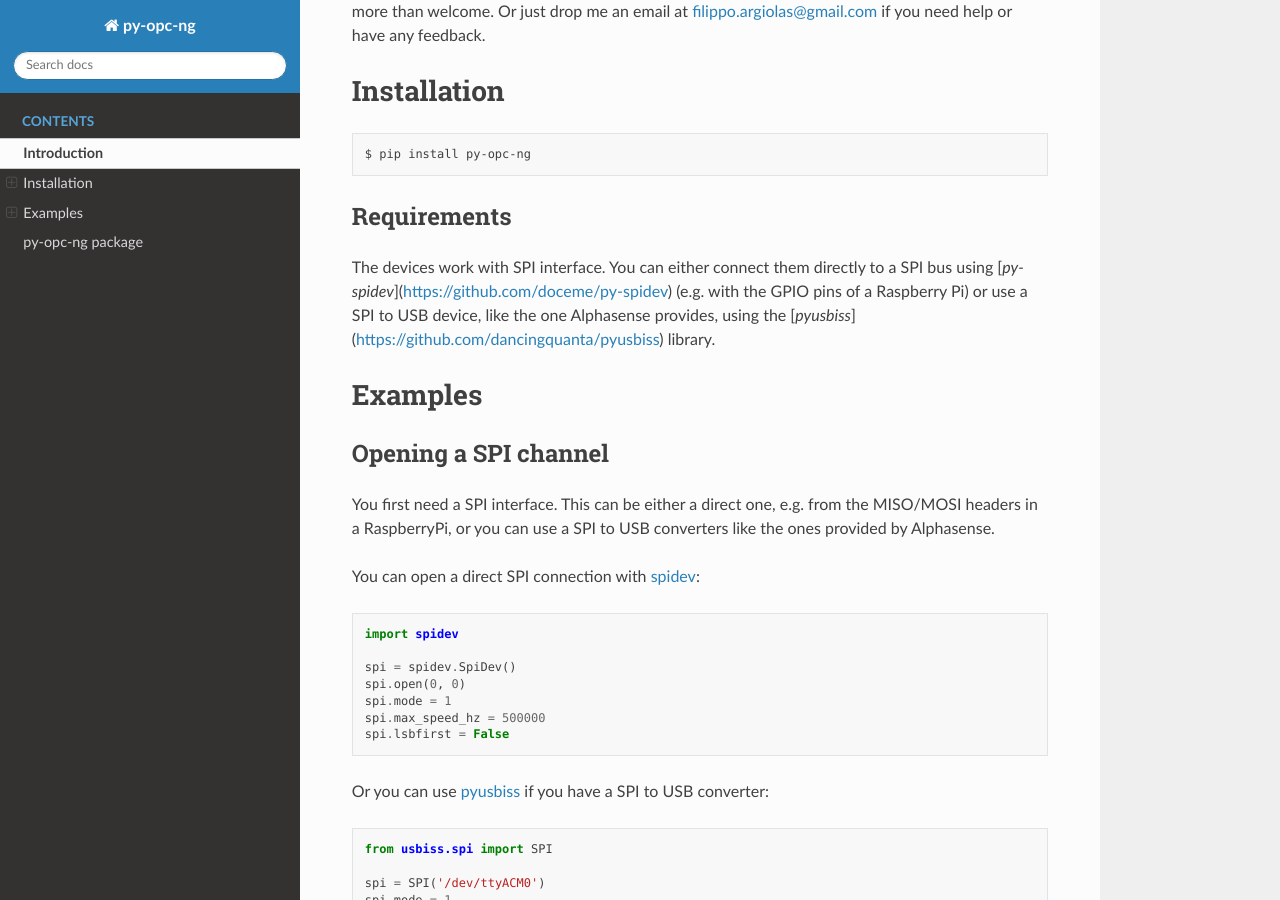
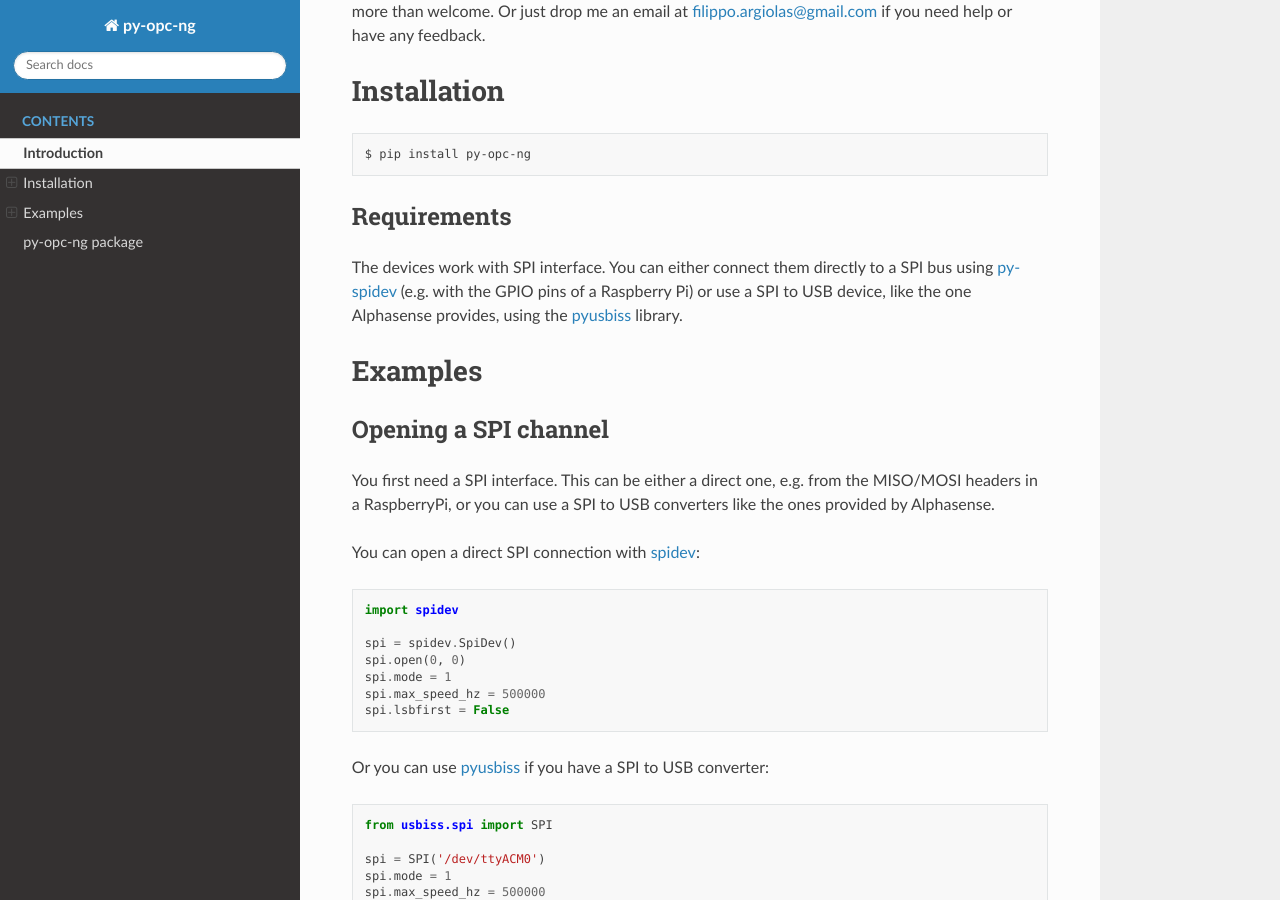
Before and after one commit to fargiolas/py-opc-ng, a Sphinx documentation site: the page built from docs/usage.rst, in a window 1280 px wide and 900 px high, scrolled down 352 px. Built offline with Sphinx 7.4.7 and the Read the Docs theme 2.0.0, drawn with Linux system fonts in a browser that asks for light colours.

Commit message:
docs: fix external refs

```diff
--- a/docs/usage.rst
+++ b/docs/usage.rst
@@ -29,10 +29,10 @@ Requirements
 
 The devices work with SPI interface. You can either connect them
 directly to a SPI bus using
-[`py-spidev`](https://github.com/doceme/py-spidev) (e.g. with the GPIO
+`py-spidev <https://github.com/doceme/py-spidev>`_ (e.g. with the GPIO
 pins of a Raspberry Pi) or use a SPI to USB device, like the one
 Alphasense provides, using the
-[`pyusbiss`](https://github.com/dancingquanta/pyusbiss) library.
+`pyusbiss <https://github.com/dancingquanta/pyusbiss>`_ library.
 
 Examples
 ========
```
